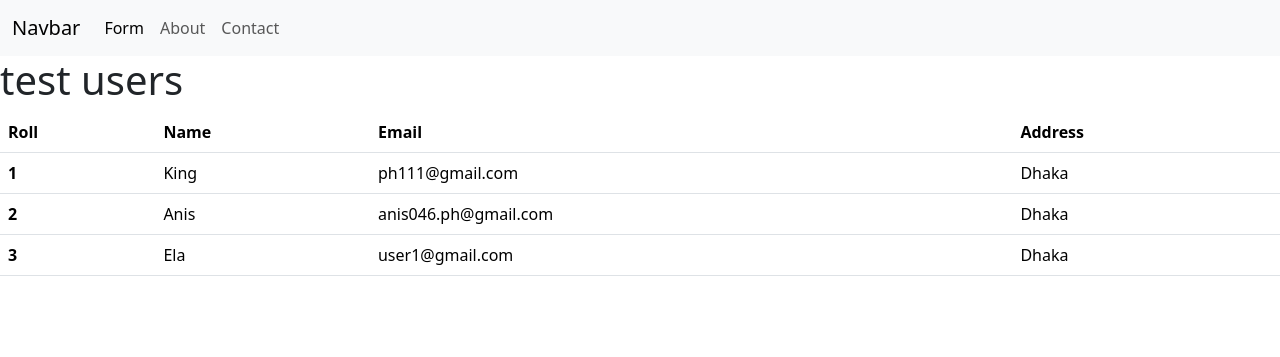
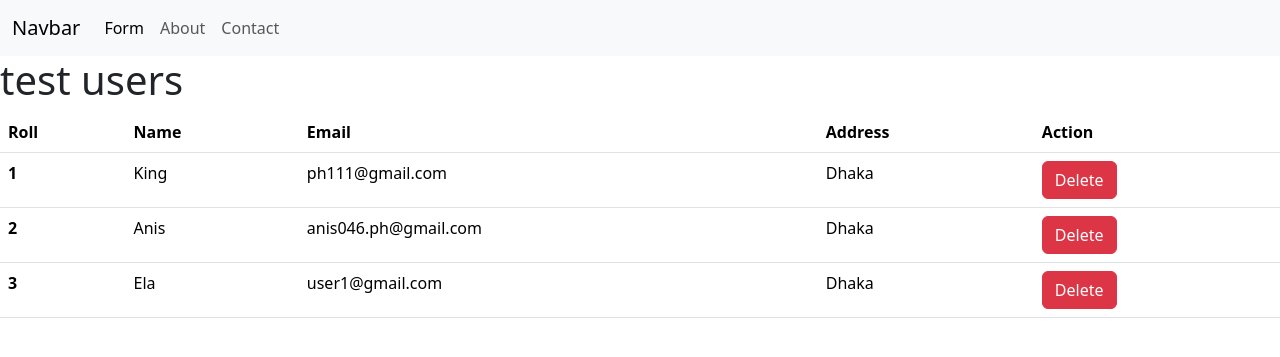
Before and after one commit to AnisurRahman06046/djp, a Django app: page /food/users/ in a window 1280 px wide. Shown: the top 357 px of the page. Run offline with Django 5.2, Linux system fonts and the light colour scheme; data comes from the database, SQL or seed files in the repository.

Commit message:
btn is added

```diff
--- a/food/templates/users.html
+++ b/food/templates/users.html
@@ -9,6 +9,7 @@
         <th scope="col">Name</th>
         <th scope="col">Email</th>
         <th scope="col">Address</th>
+        <th scope="col">Action</th>
       </tr>
     </thead>
     <tbody>
@@ -18,6 +19,7 @@
         <td>{{i.name}}</td>
         <td>{{i.email}}</td>
         <td>{{i.address}}</td>
+        <td><a class="btn btn-danger">Delete</a></td>
       </tr>
       {% endfor %}
 
```
